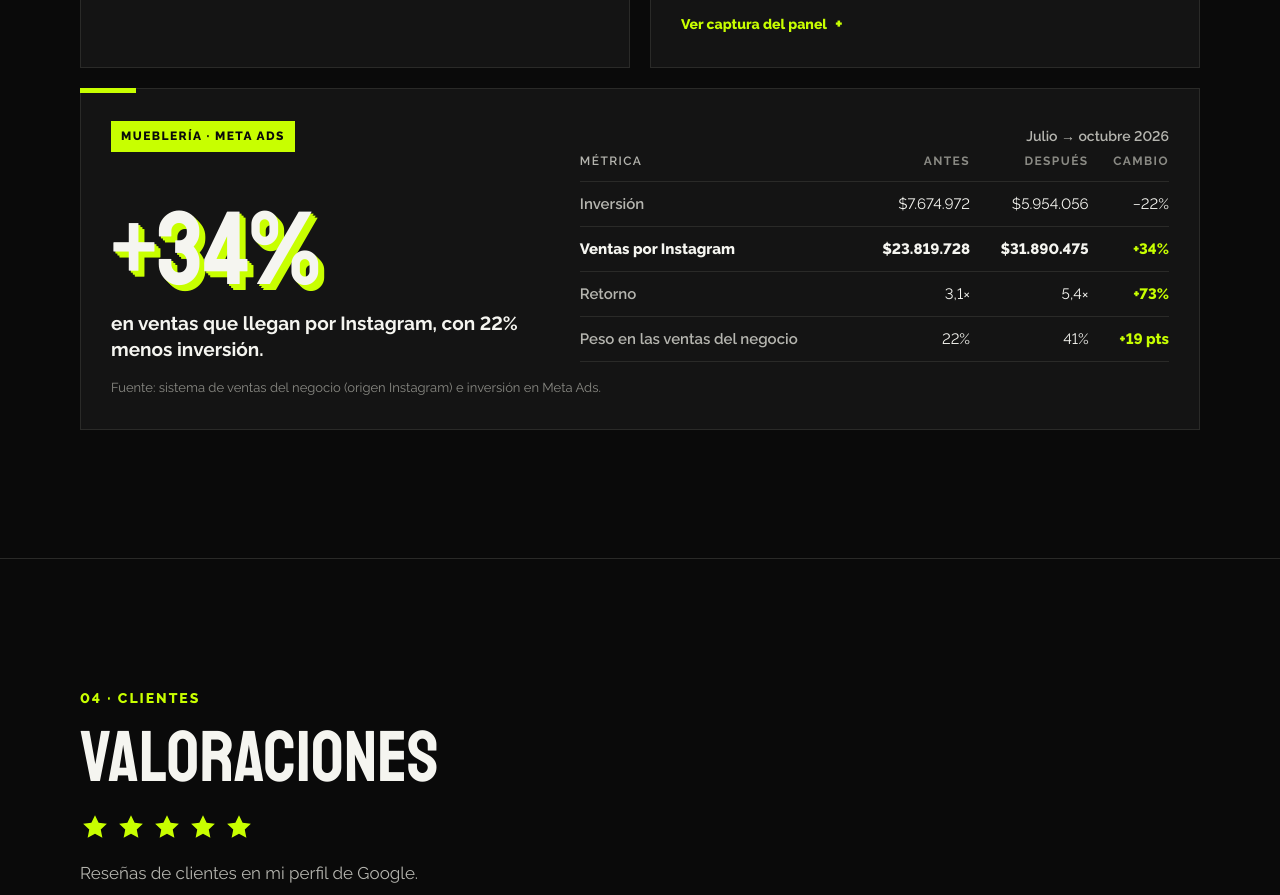
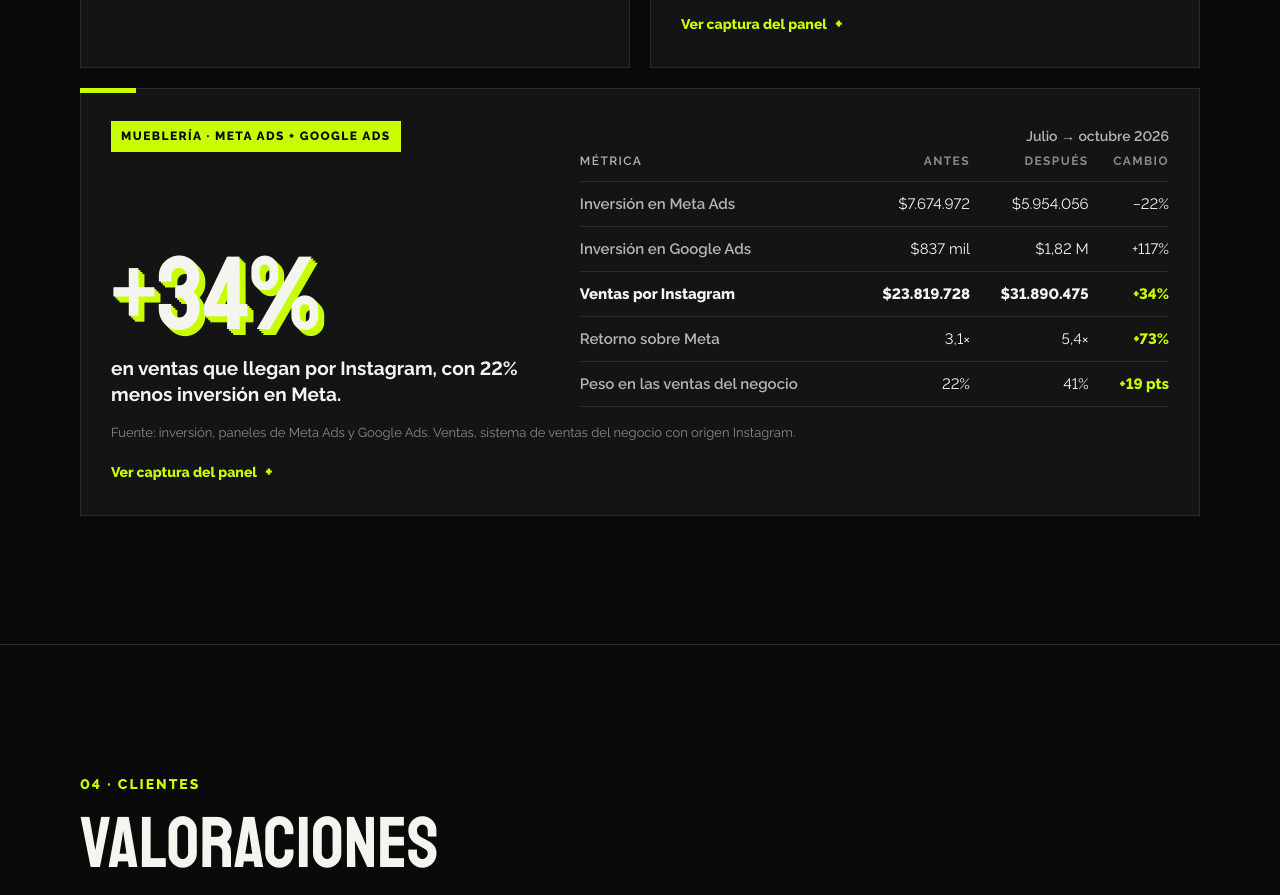
Before and after one commit to patagonia-ads/patagonia-ads.github.io, a plain HTML site: page index.html in a window 1280 px wide. Shown: the part 4074-4969 px from the top of the page. Drawn offline with Linux system fonts and the light colour scheme.

Commit message:
Mueblería: julio contra octubre con capturas de Meta Ads y Google Ads; ventas del sistema del negocio
Co-Authored-By: Claude Opus 5.5 <noreply@anthropic.com>
Claude-Session: https://claude.ai/code/session_018dNYRNYVLE2yCF5N3oHdHi

```diff
--- a/assets/estilos.css
+++ b/assets/estilos.css
@@ -144,3 +144,4 @@ details p{color:var(--gris);max-width:70ch;padding:0 0 26px 40px}
 .captura img{display:block;width:100%;height:auto;margin-top:14px;border:1px solid var(--borde)}
 .captura summary::after{content:"+";position:static;border:0;width:auto;height:auto;transform:none;margin:0;font-size:18px;line-height:1}
 .captura[open] summary::after{content:"−";transform:none;margin:0}
+.caso-ancho .captura img{max-width:760px}
--- a/index.html
+++ b/index.html
@@ -283,26 +283,31 @@
 
         <article class="tarjeta caso caso-ancho">
           <div class="caso-cabeza">
-            <p class="chip">Mueblería · Meta Ads</p>
+            <p class="chip">Mueblería · Meta Ads + Google Ads</p>
             <p class="periodo">Julio → octubre 2026</p>
           </div>
           <div class="caso-cuerpo">
             <div>
               <p class="cifra">+34%</p>
-              <p class="lectura">en ventas que llegan por Instagram, con 22% menos inversión.</p>
+              <p class="lectura">en ventas que llegan por Instagram, con 22% menos inversión en Meta.</p>
             </div>
             <table>
-              <caption class="oculto">Mueblería, Meta Ads: julio contra octubre de 2026</caption>
+              <caption class="oculto">Mueblería, Meta Ads y Google Ads: julio contra octubre de 2026</caption>
               <thead><tr><th scope="col">Métrica</th><th scope="col">Antes</th><th scope="col">Después</th><th scope="col">Cambio</th></tr></thead>
               <tbody>
-                <tr><th scope="row">Inversión</th><td>$7.674.972</td><td>$5.954.056</td><td>−22%</td></tr>
+                <tr><th scope="row">Inversión en Meta Ads</th><td>$7.674.972</td><td>$5.954.056</td><td>−22%</td></tr>
+                <tr><th scope="row">Inversión en Google Ads</th><td>$837 mil</td><td>$1,82 M</td><td>+117%</td></tr>
                 <tr class="clave"><th scope="row">Ventas por Instagram</th><td>$23.819.728</td><td>$31.890.475</td><td class="mejora">+34%</td></tr>
-                <tr><th scope="row">Retorno</th><td>3,1×</td><td>5,4×</td><td class="mejora">+73%</td></tr>
+                <tr><th scope="row">Retorno sobre Meta</th><td>3,1×</td><td>5,4×</td><td class="mejora">+73%</td></tr>
                 <tr><th scope="row">Peso en las ventas del negocio</th><td>22%</td><td>41%</td><td class="mejora">+19 pts</td></tr>
               </tbody>
             </table>
           </div>
-          <p class="fuente">Fuente: sistema de ventas del negocio (origen Instagram) e inversión en Meta Ads.</p>
+          <p class="fuente">Fuente: inversión, paneles de Meta Ads y Google Ads. Ventas, sistema de ventas del negocio con origen Instagram.</p>
+          <details class="captura">
+            <summary>Ver captura del panel</summary>
+            <a href="/assets/casos/panel-mueble.jpg" target="_blank" rel="noopener"><img src="/assets/casos/panel-mueble.jpg" width="1332" height="1078" loading="lazy" alt="Capturas de Meta Ads y Google Ads en julio y octubre de 2026: monto gastado, conversaciones, conversiones y costo."></a>
+          </details>
         </article>
 
       </div>
```
Also changed, not shown: assets/casos/panel-mueble.jpg (added).
